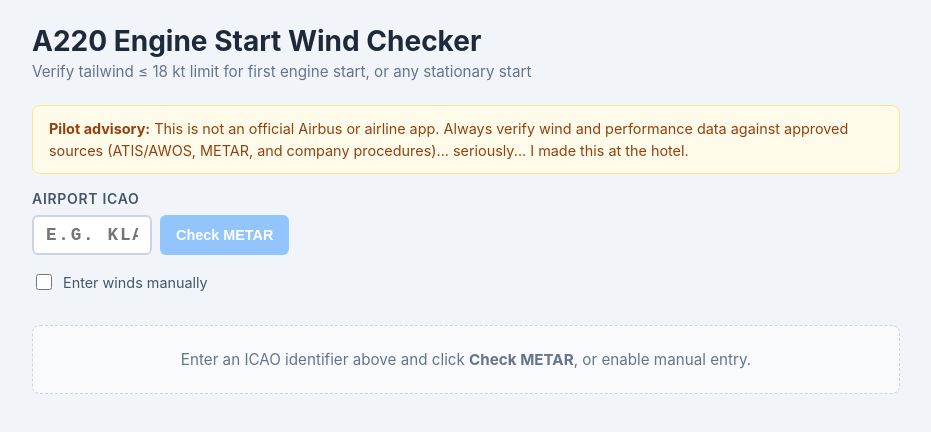
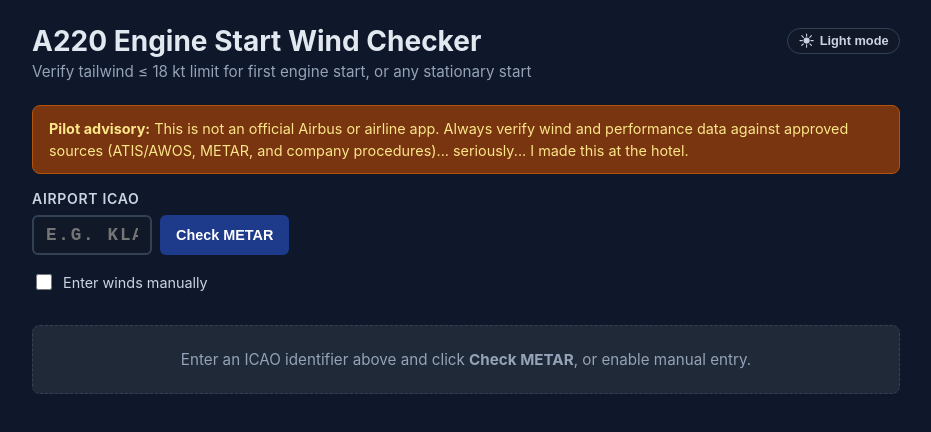
Before and after one commit to TarmacDenter/A220Tools, a Vue app: page / in a window 1280 px wide. Shown: the top 432 px of the page, without its empty margins (174-1105 px from the left). Built offline with nearby package versions, Linux system fonts and the light colour scheme.

Commit message:
Add dark mode (#16)

```diff
--- a/src/App.vue
+++ b/src/App.vue
@@ -1,11 +1,47 @@
 <script setup lang="ts">
+import { computed, onMounted, ref } from 'vue'
 import WindCheckerApp from '@/components/WindCheckerApp.vue'
 import InstallPrompt from '@/components/InstallPrompt.vue'
+
+type Theme = 'light' | 'dark'
+
+const THEME_STORAGE_KEY = 'a220-theme'
+const theme = ref<Theme>('dark')
+
+const themeToggleLabel = computed(() =>
+  theme.value === 'dark' ? 'Switch to light mode' : 'Switch to dark mode'
+)
+
+function applyTheme(nextTheme: Theme) {
+  theme.value = nextTheme
+  document.documentElement.setAttribute('data-theme', nextTheme)
+  window.localStorage.setItem(THEME_STORAGE_KEY, nextTheme)
+}
+
+function toggleTheme() {
+  applyTheme(theme.value === 'dark' ? 'light' : 'dark')
+}
+
+onMounted(() => {
+  const storedTheme = window.localStorage.getItem(THEME_STORAGE_KEY)
+  if (storedTheme === 'light' || storedTheme === 'dark') {
+    applyTheme(storedTheme)
+    return
+  }
+
+  applyTheme('dark')
+})
 </script>
 
 <template>
-  <InstallPrompt />
-  <WindCheckerApp />
+  <div class="app-shell">
+    <InstallPrompt />
+    <WindCheckerApp
+      :theme="theme"
+      :theme-toggle-label="themeToggleLabel"
+      @toggle-theme="toggleTheme"
+    />
+  </div>
 </template>
 
 <style>
@@ -14,8 +50,80 @@ import InstallPrompt from '@/components/InstallPrompt.vue'
   --color-unsafe: #ef4444;
   --color-warning: #f59e0b;
   --color-assumption-bg: #f0f9ff;
+  --color-bg: #f1f5f9;
+  --color-surface: #ffffff;
+  --color-surface-muted: #f8fafc;
+  --color-surface-soft: #e2e8f0;
+  --color-border: #cbd5e1;
+  --color-border-strong: #94a3b8;
   --color-text: #1e293b;
+  --color-text-muted: #64748b;
+  --color-text-subtle: #475569;
+  --color-primary: #1d4ed8;
+  --color-primary-hover: #1e40af;
+  --color-primary-disabled: #93c5fd;
+  --color-primary-text: #ffffff;
+  --color-secondary-bg: #e2e8f0;
+  --color-secondary-hover: #cbd5e1;
+  --color-secondary-text: #334155;
+  --color-info-bg: #e0f2fe;
+  --color-info-border: #bae6fd;
+  --color-info-text: #0369a1;
+  --color-warning-bg: #fef3c7;
+  --color-warning-border: #fde68a;
+  --color-warning-text: #92400e;
+  --color-safe-bg: #dcfce7;
+  --color-safe-border: #bbf7d0;
+  --color-safe-text: #15803d;
+  --color-unsafe-bg: #fee2e2;
+  --color-unsafe-border: #fecaca;
+  --color-unsafe-text: #b91c1c;
+  --color-code-bg: #e2e8f0;
+  --color-compass-bg: #f8fafc;
+  --color-compass-stroke: #cbd5e1;
+  --color-compass-ticks: #94a3b8;
+  --color-compass-label: #334155;
+  --color-compass-wind: #0ea5e9;
+  --color-compass-wind-label: #0369a1;
   --font-mono: 'Courier New', Courier, monospace;
+}
+
+[data-theme='dark'] {
+  --color-assumption-bg: #0b2233;
+  --color-bg: #0f172a;
+  --color-surface: #111827;
+  --color-surface-muted: #1f2937;
+  --color-surface-soft: #334155;
+  --color-border: #334155;
+  --color-border-strong: #475569;
+  --color-text: #e2e8f0;
+  --color-text-muted: #94a3b8;
+  --color-text-subtle: #cbd5e1;
+  --color-primary: #3b82f6;
+  --color-primary-hover: #2563eb;
+  --color-primary-disabled: #1e3a8a;
+  --color-secondary-bg: #334155;
+  --color-secondary-hover: #475569;
+  --color-secondary-text: #e2e8f0;
+  --color-info-bg: #0c4a6e;
+  --color-info-border: #0369a1;
+  --color-info-text: #bae6fd;
+  --color-warning-bg: #78350f;
+  --color-warning-border: #b45309;
+  --color-warning-text: #fde68a;
+  --color-safe-bg: #14532d;
+  --color-safe-border: #166534;
+  --color-safe-text: #bbf7d0;
+  --color-unsafe-bg: #7f1d1d;
+  --color-unsafe-border: #991b1b;
+  --color-unsafe-text: #fecaca;
+  --color-code-bg: #1e293b;
+  --color-compass-bg: #1f2937;
+  --color-compass-stroke: #475569;
+  --color-compass-ticks: #64748b;
+  --color-compass-label: #e2e8f0;
+  --color-compass-wind: #38bdf8;
+  --color-compass-wind-label: #7dd3fc;
 }
 
 *,
@@ -27,15 +135,21 @@ import InstallPrompt from '@/components/InstallPrompt.vue'
 body {
   margin: 0;
   font-family: -apple-system, BlinkMacSystemFont, 'Segoe UI', Roboto, sans-serif;
-  background: #f1f5f9;
+  background: var(--color-bg);
   color: var(--color-text);
+  transition: background-color 0.2s ease, color 0.2s ease;
 }
 
 code {
   font-family: var(--font-mono);
-  background: #e2e8f0;
+  background: var(--color-code-bg);
   padding: 0.1em 0.3em;
   border-radius: 3px;
   font-size: 0.9em;
 }
+
+.app-shell {
+  min-height: 100vh;
+}
+
 </style>
--- a/src/components/AirportInput.vue
+++ b/src/components/AirportInput.vue
@@ -63,7 +63,7 @@ function onKeydown(e: KeyboardEvent) {
 .label {
   font-size: 0.875rem;
   font-weight: 600;
-  color: #475569;
+  color: var(--color-text-subtle);
   text-transform: uppercase;
   letter-spacing: 0.05em;
 }
@@ -82,20 +82,22 @@ function onKeydown(e: KeyboardEvent) {
   font-weight: 600;
   letter-spacing: 0.1em;
   text-transform: uppercase;
-  border: 2px solid #cbd5e1;
+  border: 2px solid var(--color-border);
+  background: var(--color-surface);
+  color: var(--color-text);
   border-radius: 6px;
   outline: none;
   transition: border-color 0.15s;
 }
 
 .icao-field:focus {
-  border-color: #3b82f6;
+  border-color: var(--color-primary);
 }
 
 .fetch-btn {
   padding: 0.5rem 1rem;
-  background: #1d4ed8;
-  color: white;
+  background: var(--color-primary);
+  color: var(--color-primary-text);
   border: none;
   border-radius: 6px;
   font-size: 0.9rem;
@@ -105,11 +107,11 @@ function onKeydown(e: KeyboardEvent) {
 }
 
 .fetch-btn:hover:not(:disabled) {
-  background: #1e40af;
+  background: var(--color-primary-hover);
 }
 
 .fetch-btn:disabled {
-  background: #93c5fd;
+  background: var(--color-primary-disabled);
   cursor: not-allowed;
 }
 </style>
--- a/src/components/WindCheckerApp.vue
+++ b/src/components/WindCheckerApp.vue
@@ -14,6 +14,18 @@ import AssumptionsDisplay from './AssumptionsDisplay.vue';
 import SafetyReadout from './SafetyReadout.vue';
 import CompassRose from './CompassRose.vue';
 import HeadingTable from './HeadingTable.vue';
+
+withDefaults(defineProps<{
+  theme?: 'light' | 'dark'
+  themeToggleLabel?: string
+}>(), {
+  theme: 'light',
+  themeToggleLabel: 'Toggle theme',
+})
+
+const emit = defineEmits<{
+  toggleTheme: []
+}>()
 
 // --- State ---
 const manualMode = ref(false);
@@ -199,7 +211,41 @@ watch(manualMode, (enabled) => {
 <template>
   <main class="app-main">
     <header class="app-header">
-      <h1 class="app-title">A220 Engine Start Wind Checker</h1>
+      <div class="title-row">
+        <h1 class="app-title">A220 Engine Start Wind Checker</h1>
+        <button
+          class="theme-toggle"
+          type="button"
+          :aria-label="themeToggleLabel"
+          @click="emit('toggleTheme')"
+        >
+          <svg
+            v-if="theme === 'dark'"
+            class="theme-icon"
+            viewBox="0 0 24 24"
+            aria-hidden="true"
+          >
+            <circle cx="12" cy="12" r="4" />
+            <line x1="12" y1="1.5" x2="12" y2="5.2" />
+            <line x1="12" y1="18.8" x2="12" y2="22.5" />
+            <line x1="1.5" y1="12" x2="5.2" y2="12" />
+            <line x1="18.8" y1="12" x2="22.5" y2="12" />
+            <line x1="4.3" y1="4.3" x2="6.9" y2="6.9" />
+            <line x1="17.1" y1="17.1" x2="19.7" y2="19.7" />
+            <line x1="4.3" y1="19.7" x2="6.9" y2="17.1" />
+            <line x1="17.1" y1="6.9" x2="19.7" y2="4.3" />
+          </svg>
+          <svg
+            v-else
+            class="theme-icon"
+            viewBox="0 0 24 24"
+            aria-hidden="true"
+          >
+            <path d="M21 12.8A9 9 0 1 1 11.2 3a7 7 0 1 0 9.8 9.8z" />
+          </svg>
+          <span>{{ theme === 'dark' ? 'Light mode' : 'Dark mode' }}</span>
+        </button>
+      </div>
       <p class="app-subtitle">Verify tailwind ≤ 18 kt limit for first engine start, or any stationary start</p>
     </header>
 
@@ -316,6 +362,14 @@ watch(manualMode, (enabled) => {
   margin-bottom: 1.5rem;
 }
 
+.title-row {
+  display: flex;
+  align-items: center;
+  justify-content: space-between;
+  gap: 0.75rem;
+  flex-wrap: wrap;
+}
+
 .app-title {
   font-size: 1.75rem;
   font-weight: 700;
@@ -323,17 +377,45 @@ watch(manualMode, (enabled) => {
   margin: 0;
 }
 
+.theme-toggle {
+  display: inline-flex;
+  align-items: center;
+  gap: 0.35rem;
+  border: 1px solid var(--color-border);
+  border-radius: 9999px;
+  background: var(--color-surface);
+  color: var(--color-text-subtle);
+  cursor: pointer;
+  font-size: 0.8rem;
+  font-weight: 600;
+  padding: 0.3rem 0.65rem;
+  line-height: 1;
+}
+
+.theme-toggle:hover {
+  background: var(--color-surface-muted);
+}
+
+.theme-icon {
+  width: 0.95rem;
+  height: 0.95rem;
+  fill: currentColor;
+  stroke: currentColor;
+  stroke-width: 1.7;
+  stroke-linecap: round;
+}
+
 .app-subtitle {
   font-size: 0.95rem;
-  color: #64748b;
+  color: var(--color-text-muted);
   margin: 0.25rem 0 0;
 }
 
 .pilot-disclaimer {
-  background: #fffbeb;
-  border: 1px solid #fde68a;
+  background: var(--color-warning-bg);
+  border: 1px solid var(--color-warning-border);
   border-radius: 8px;
-  color: #92400e;
+  color: var(--color-warning-text);
   font-size: 0.9rem;
   line-height: 1.5;
   margin: 0 0 1rem;
@@ -347,7 +429,7 @@ watch(manualMode, (enabled) => {
 .metar-freshness {
   margin: 0.25rem 0 0.75rem;
   font-size: 0.85rem;
-  color: #475569;
+  color: var(--color-text-subtle);
 }
 
 .toggle-label {
@@ -356,7 +438,7 @@ watch(manualMode, (enabled) => {
   gap: 0.5rem;
   cursor: pointer;
   font-size: 0.9rem;
-  color: #475569;
+  color: var(--color-text-subtle);
 }
 
 .toggle-label input[type='checkbox'] {
@@ -367,8 +449,8 @@ watch(manualMode, (enabled) => {
 
 /* Error panel */
 .error-panel {
-  background: #fff1f2;
-  border: 1px solid #fecaca;
+  background: var(--color-unsafe-bg);
+  border: 1px solid var(--color-unsafe-border);
   border-left: 4px solid var(--color-unsafe);
   border-radius: 8px;
   padding: 1rem 1.25rem;
@@ -376,36 +458,36 @@ watch(manualMode, (enabled) => {
 }
 
 .error-panel.warn {
-  background: #fffbeb;
-  border-color: #fde68a;
+  background: var(--color-warning-bg);
+  border-color: var(--color-warning-border);
   border-left-color: var(--color-warning);
 }
 
 .error-title {
   font-weight: 700;
   font-size: 1rem;
-  color: #b91c1c;
+  color: var(--color-unsafe-text);
   margin: 0 0 0.4rem;
 }
 
 .error-panel.warn .error-title {
-  color: #92400e;
+  color: var(--color-warning-text);
 }
 
 .error-detail {
   font-size: 0.875rem;
-  color: #7f1d1d;
+  color: var(--color-unsafe-text);
   margin: 0.2rem 0;
   font-family: var(--font-mono);
 }
 
 .error-panel.warn .error-detail {
-  color: #78350f;
+  color: var(--color-warning-text);
 }
 
 .error-hint {
   font-size: 0.875rem;
-  color: #57534e;
+  color: var(--color-text-subtle);
   margin: 0.5rem 0 0.75rem;
 }
 
@@ -430,21 +512,21 @@ watch(manualMode, (enabled) => {
 }
 
 .action-btn.primary {
-  background: #1d4ed8;
-  color: white;
+  background: var(--color-primary);
+  color: var(--color-primary-text);
 }
 
 .action-btn.primary:hover {
-  background: #1e40af;
+  background: var(--color-primary-hover);
 }
 
 .action-btn.secondary {
-  background: #e2e8f0;
-  color: #334155;
+  background: var(--color-secondary-bg);
+  color: var(--color-secondary-text);
 }
 
 .action-btn.secondary:hover {
-  background: #cbd5e1;
+  background: var(--color-secondary-hover);
 }
 
 .action-note {
@@ -463,28 +545,28 @@ watch(manualMode, (enabled) => {
 }
 
 .status-msg.loading {
-  background: #e0f2fe;
-  color: #0369a1;
+  background: var(--color-info-bg);
+  color: var(--color-info-text);
 }
 
 .status-msg.calm {
-  background: #dcfce7;
-  color: #15803d;
+  background: var(--color-safe-bg);
+  color: var(--color-safe-text);
 }
 
 .status-msg.warning {
-  background: #fef3c7;
-  color: #92400e;
+  background: var(--color-warning-bg);
+  color: var(--color-warning-text);
 }
 
 .idle-prompt {
   margin: 2rem 0;
   padding: 1.5rem;
-  background: #f8fafc;
-  border: 1px dashed #cbd5e1;
+  background: var(--color-surface-muted);
+  border: 1px dashed var(--color-border);
   border-radius: 8px;
   text-align: center;
-  color: #64748b;
+  color: var(--color-text-muted);
   font-size: 0.95rem;
 }
 </style>
```
Also changed, not shown: src/components/AssumptionsDisplay.vue (+11 -11 lines), src/components/CompassRose.vue (+7 -7 lines), src/components/HeadingTable.vue (+12 -11 lines), src/components/InstallPrompt.vue (+9 -9 lines), src/components/ManualWindEntry.vue (+12 -10 lines), src/components/SafetyReadout.vue (+9 -9 lines), 1 other file (tests, documents, lock files or other folders).
